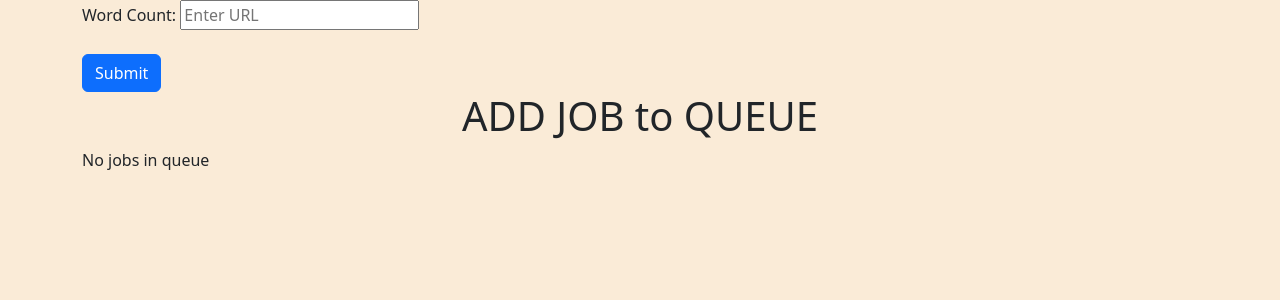
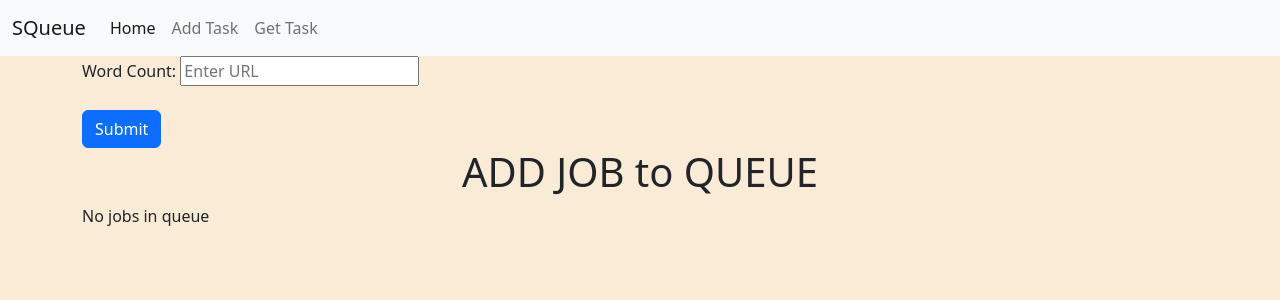
Before and after one commit to TEST-TASKS-COLLECTION/Scraping-on-Queue, a Flask app: page /add-task in a window 1280 px wide. Shown: the top 300 px of the page. Run offline with Flask 2, Linux system fonts and the light colour scheme; data that the repository does not hold is empty.

Commit message:
Made the site more pleasant to use

```diff
--- a/app/templates/base.html
+++ b/app/templates/base.html
@@ -14,10 +14,32 @@
     <link rel="stylesheet" href="{{ url_for('static', filename='css/style.css') }}">
   </head>
   <body>
+    <nav class="navbar navbar-expand-lg bg-light">
+      <div class="container-fluid">
+        <a class="navbar-brand" href="/add-task">SQueue</a>
+        <button class="navbar-toggler" type="button" data-bs-toggle="collapse" data-bs-target="#navbarSupportedContent" aria-controls="navbarSupportedContent" aria-expanded="false" aria-label="Toggle navigation">
+          <span class="navbar-toggler-icon"></span>
+        </button>
+        <div class="collapse navbar-collapse" id="navbarSupportedContent">
+          <ul class="navbar-nav me-auto mb-2 mb-lg-0">
+            <li class="nav-item">
+              <a class="nav-link active" aria-current="page" href="/">Home</a>
+            </li>
+            <li class="nav-item">
+              <a class="nav-link" href="/add-task">Add Task</a>
+            </li>
+            <li class="nav-item">
+              <a class="nav-link" href="/get-task">Get Task</a>
+            </li>
+          </ul>
+        </div>
+      </div>
+    </nav>
+    <main>
+      {% block body %}
 
-    {% block body %}
-
-    {% endblock body %}
+      {% endblock body %}
+    </main>
     <script src="https://cdn.jsdelivr.net/npm/bootstrap@5.2.1/dist/js/bootstrap.bundle.min.js" integrity="sha384-u1OknCvxWvY5kfmNBILK2hRnQC3Pr17a+RTT6rIHI7NnikvbZlHgTPOOmMi466C8" crossorigin="anonymous"></script>
     <script src="{{ url_for('static', filename='js/app.js') }}"></script>
   </body>
--- a/app/views.py
+++ b/app/views.py
@@ -17,7 +17,9 @@ import json
 
 @app.route("/")
 def index():
-    return "Hello World"
+    r.incr("Hits")
+    hits= r.get('Hits').decode()
+    return render_template('home.html', hits=hits)
 
 def get_user_jobs(cookie):
     if r.get(f"{cookie}"):
```
Also changed, not shown: app/templates/home.html (added, +18 -0 lines).
